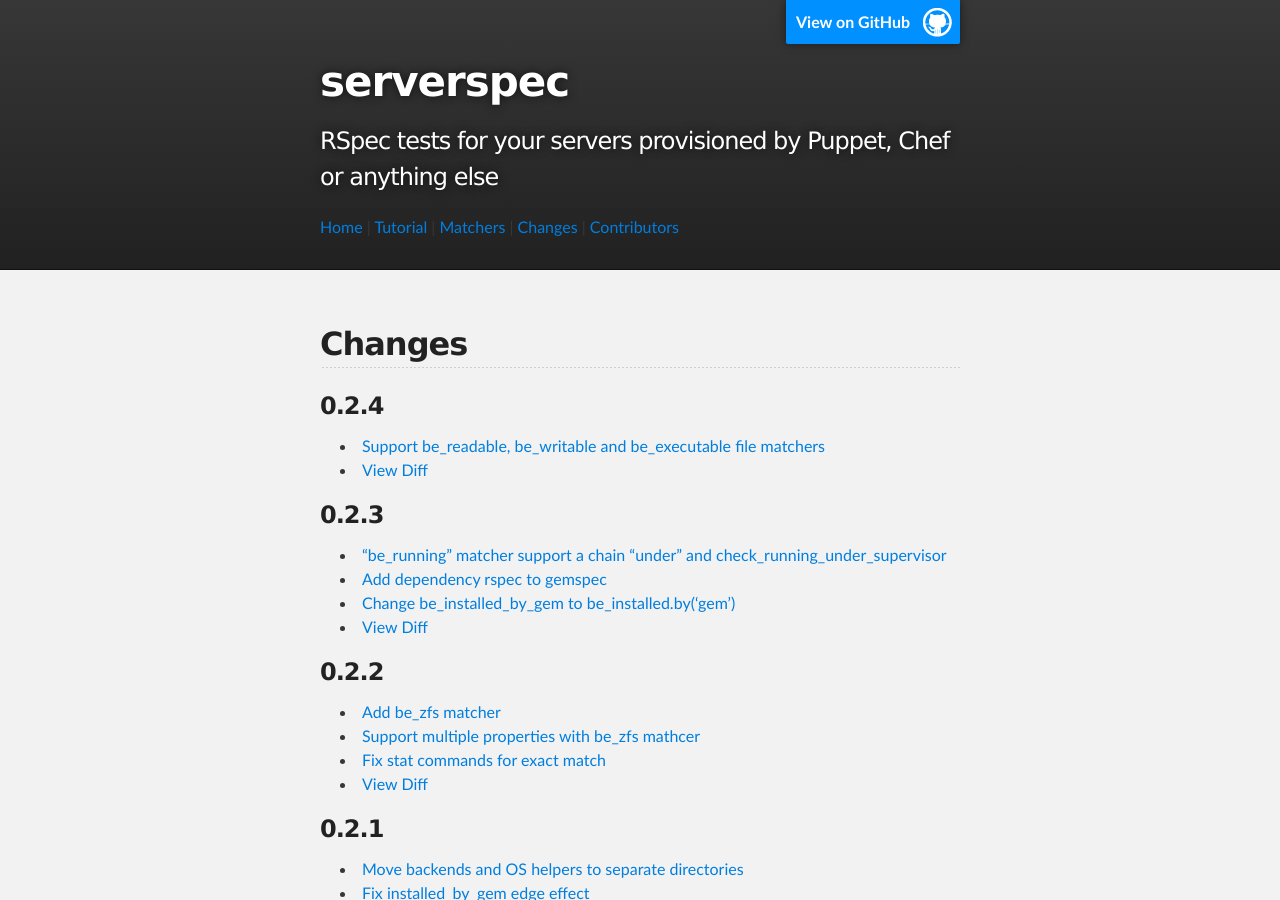
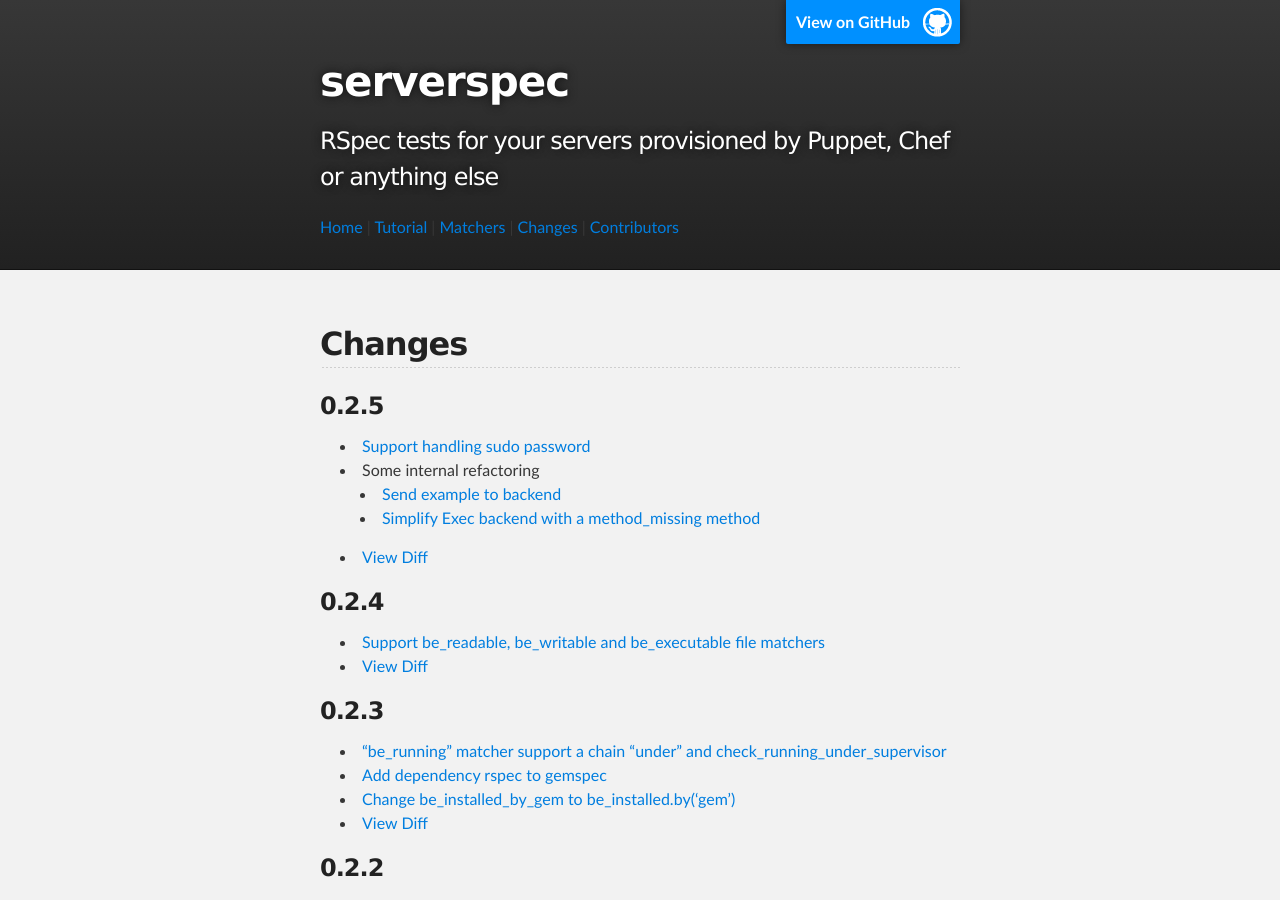
Before and after one commit to serverspec/serverspec.github.io, a Jekyll site: the page built from changes.md, in a window 1280 px wide and 900 px high. Built offline with Jekyll 4.4.1, drawn with Linux system fonts in a browser that asks for light colours; Markdown is read by kramdown in place of the engine named in the settings.

Commit message:
Add changes of v0.2.5

```diff
--- a/changes.md
+++ b/changes.md
@@ -4,6 +4,13 @@ title: changes
 ---
 
 ## Changes
+
+### 0.2.5
+ * [Support handling sudo password](https://github.com/mizzy/serverspec/pull/51)
+ * Some internal refactoring
+   * [Send example to backend](https://github.com/mizzy/serverspec/pull/49)
+   * [Simplify Exec backend with a method_missing method](https://github.com/mizzy/serverspec/pull/50)
+ * [View Diff](https://github.com/mizzy/serverspec/compare/v0.2.4...v0.2.5)
 
 ### 0.2.4
  * [Support be\_readable, be\_writable and be\_executable file matchers](https://github.com/mizzy/serverspec/pull/48)
```
